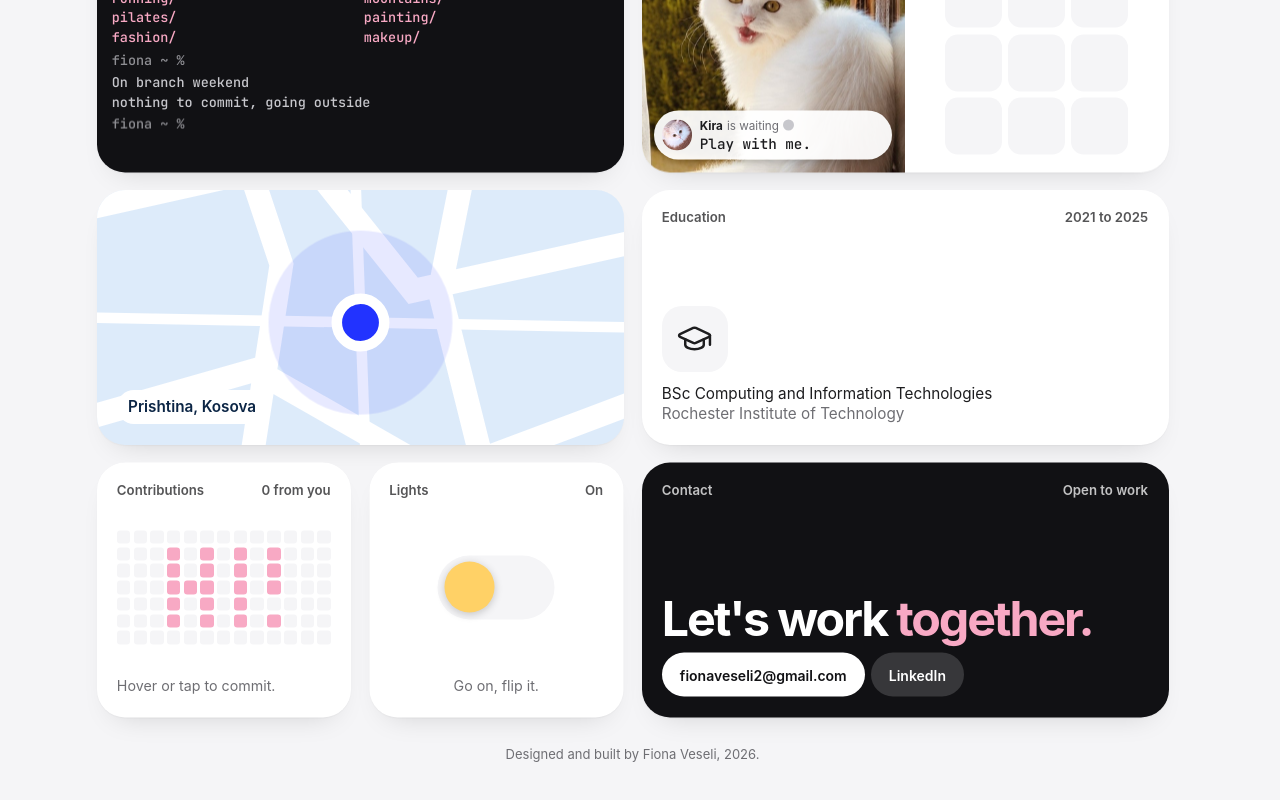
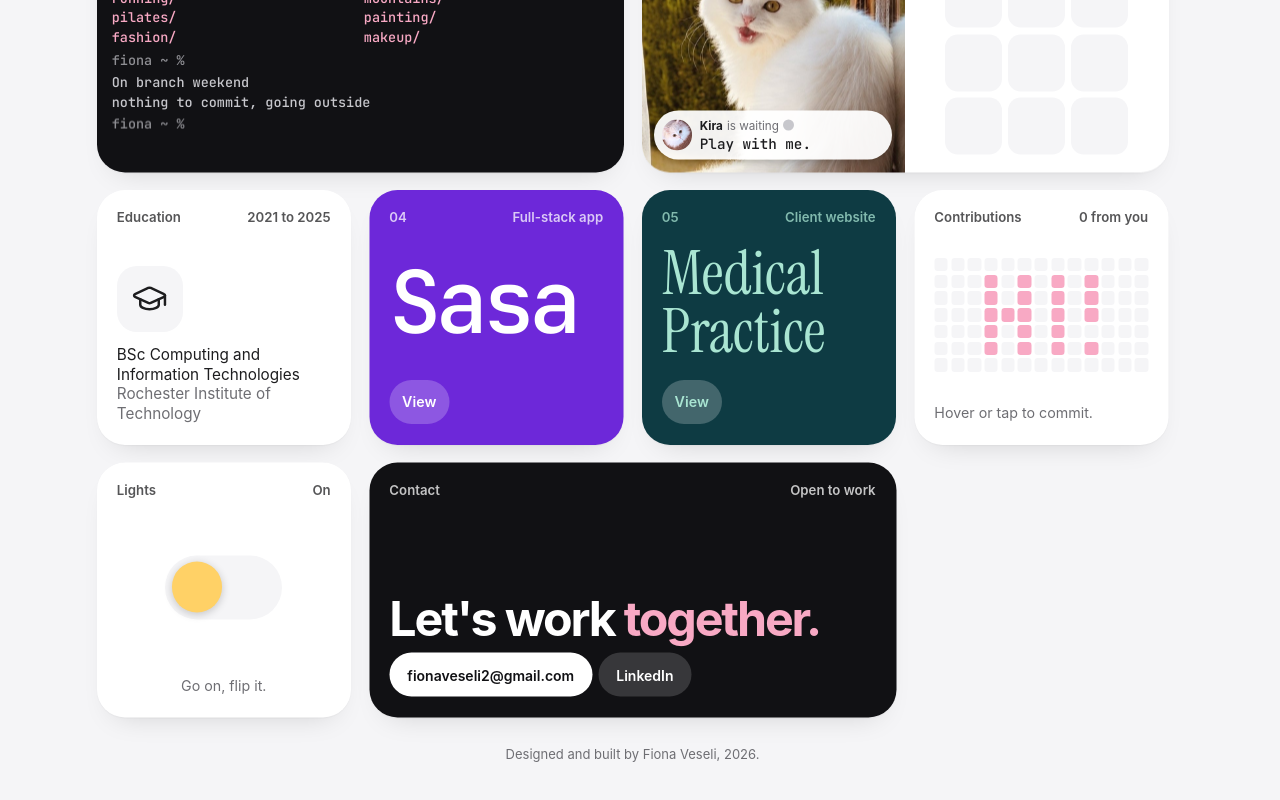
Before and after one commit to fionaveseli/portfolio-2026, a Next.js app: page / in a window 1280 px wide. Shown: the part 994-1794 px from the top of the page. Built offline with nearby package versions, Linux system fonts and the light colour scheme.

Commit message:
Bring back the medical practice site; Map and Education back to one cell

```diff
--- a/src/app/layout.tsx
+++ b/src/app/layout.tsx
@@ -29,7 +29,7 @@ const bricolage = Bricolage_Grotesque({
   display: "swap",
 });
 
-/** Project wordmark: Blue Bamboo. */
+/** Project wordmarks: Blue Bamboo and Medical practice. */
 const instrumentSerif = Instrument_Serif({
   subsets: ["latin"],
   weight: "400",
--- a/src/content/grid.ts
+++ b/src/content/grid.ts
@@ -25,9 +25,10 @@ const tiles = [
   { id: "blue-bamboo", span: 1, category: "work" },
   { id: "terminal", span: 2, category: "about" },
   { id: "kira", span: 2, category: "play" },
-  { id: "map", span: 2, category: "about" },
-  { id: "education", span: 2, category: "about" },
+  { id: "map", span: 1, category: "about" },
+  { id: "education", span: 1, category: "about" },
   { id: "sasa", span: 1, category: "work" },
+  { id: "medical-practice", span: 1, category: "work" },
   { id: "contributions", span: 1, category: "play" },
   { id: "lights", span: 1, category: "play" },
   { id: "contact", span: 2, category: "about" },
--- a/src/content/projects.ts
+++ b/src/content/projects.ts
@@ -105,6 +105,27 @@ export const projects = [
     stack: "Next.js, TypeScript, Zustand, TailwindCSS, Node.js",
     link: { label: "View on GitHub", href: "https://github.com/fionaveseli/sasa" },
   },
+  {
+    slug: "medical-practice",
+    title: "Medical practice",
+    kind: "Client website",
+    tone: { bg: "#0E3B43", fg: "#A9E5D2" },
+    wordmark: {
+      text: "Medical Practice",
+      family: "serif",
+      weight: 400,
+      size: 24,
+      leading: 0.95,
+    },
+    summary:
+      "An informative website for a spinal surgeon, explaining the surgeries he performs, with fun facts about spinal problems along the way.",
+    highlights: [
+      "I designed it and built the frontend, working on it together with my brother.",
+      "Informative pages for each surgery, written to be easy to follow, plus fun facts about common spinal problems.",
+    ],
+    role: "Design and frontend",
+    stack: "Next.js, TailwindCSS",
+  },
 ] as const satisfies readonly Project[];
 
 /** "01", "02" … from a project's position in the list. */
```
